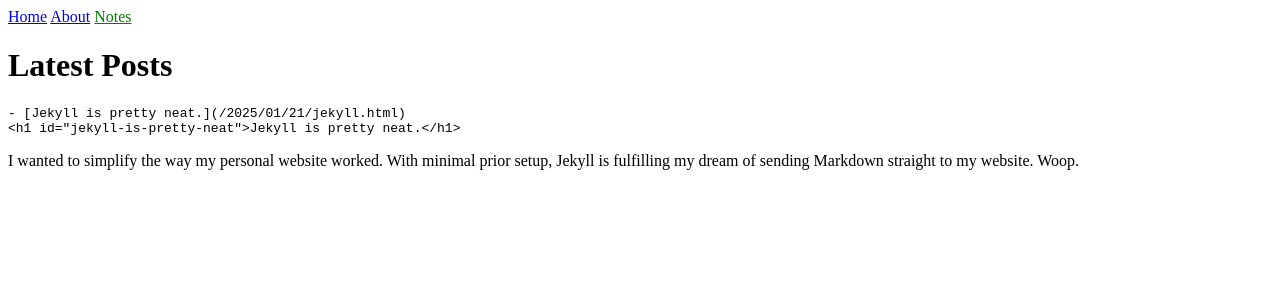
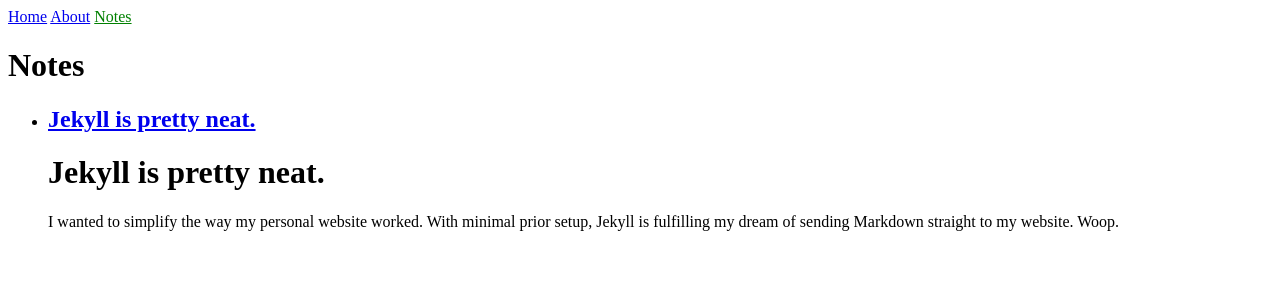
Before and after one commit to jmairs/jmairs.github.io, a Jekyll site: the page built from notes.html, in a window 1280 px wide. Shown: the top 300 px of the page. Built offline with Jekyll 4.4.1, drawn with Linux system fonts in a browser that asks for light colours.

Commit message:
fix notes page

```diff
--- /dev/null
+++ b/notes.html
@@ -0,0 +1,13 @@
+---
+layout: default
+title: Notes
+---
+<h1>Notes</h1>
+<ul>
+  {% for post in site.posts %}
+    <li>
+      <h2><a href="{{ post.url }}">{{ post.title }}</a></h2>
+      {{ post.excerpt }}
+    </li>
+  {% endfor %}
+</ul>
--- a/notes.md
+++ /dev/null
@@ -1,9 +0,0 @@
----
-layout: default
-title: Notes
----
-# Latest Posts
-{% for post in site.posts %}
-    - [{{ post.title }}]({{ post.url }})
-    {{ post.excerpt }}
-{% endfor %}
```
Also changed, not shown: about.md (+6 -1 lines), index.md (+2 -1 lines), 3 other files.
